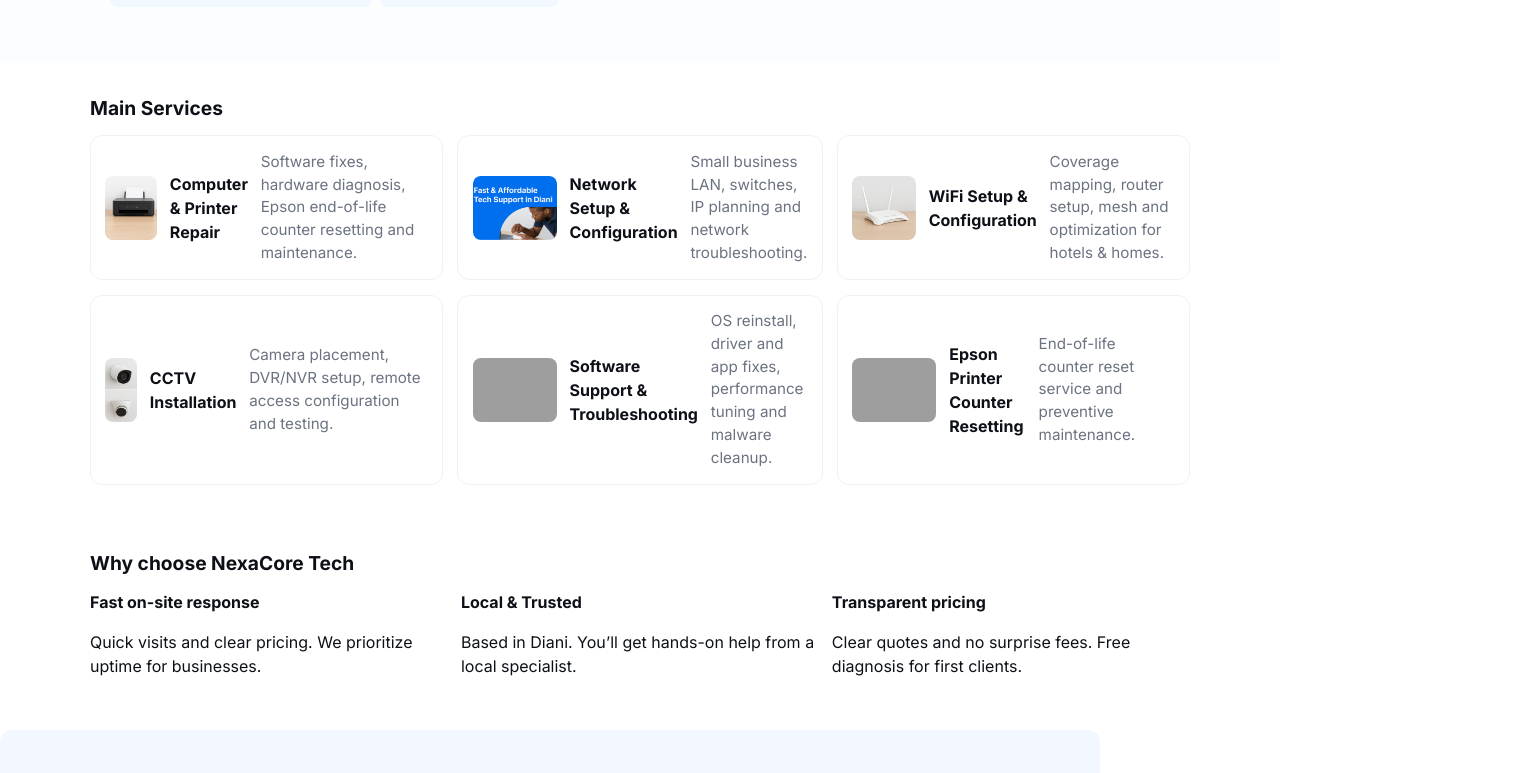
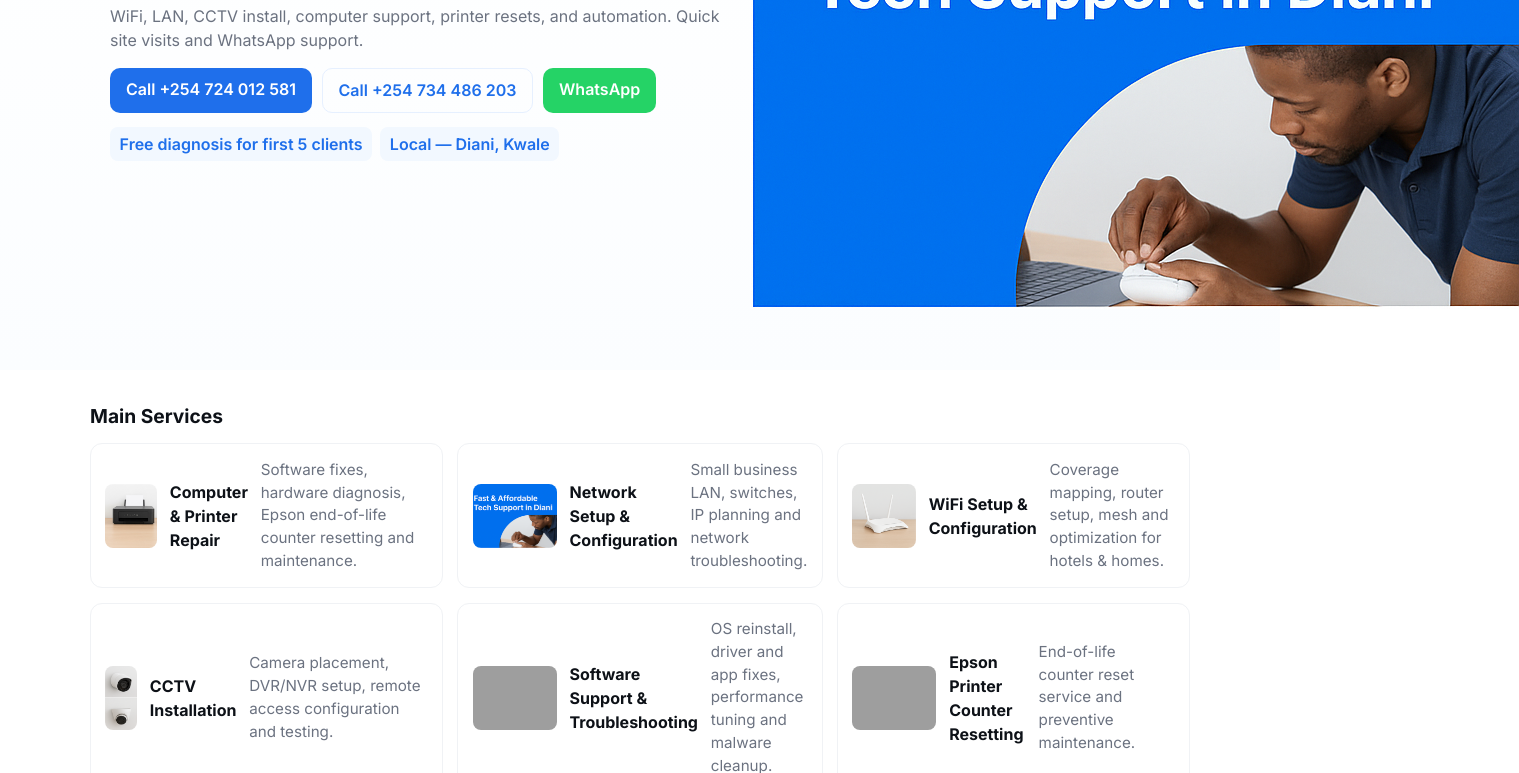
Before and after one commit to cmotiende/nexacore-tech-site, a plain HTML site: page index.html in a window 1280 px wide. Shown: the part 327-1100 px from the top of the page, 1519 px wide, since content can reach past the window. Drawn offline with Linux system fonts and the light colour scheme; grey boxes are pictures that could not be loaded.

Commit message:
Replace hero image with service-network.png

```diff
--- a/index.html
+++ b/index.html
@@ -47,7 +47,7 @@
         </div>
 
         <div class="hero-media">
-          <img src="assets/images/hero.png" alt="Technician setting up router" />
+          <img src="assets/images/service-network.png" alt="Technician setting up router" />
         </div>
       </div>
     </section>
```
